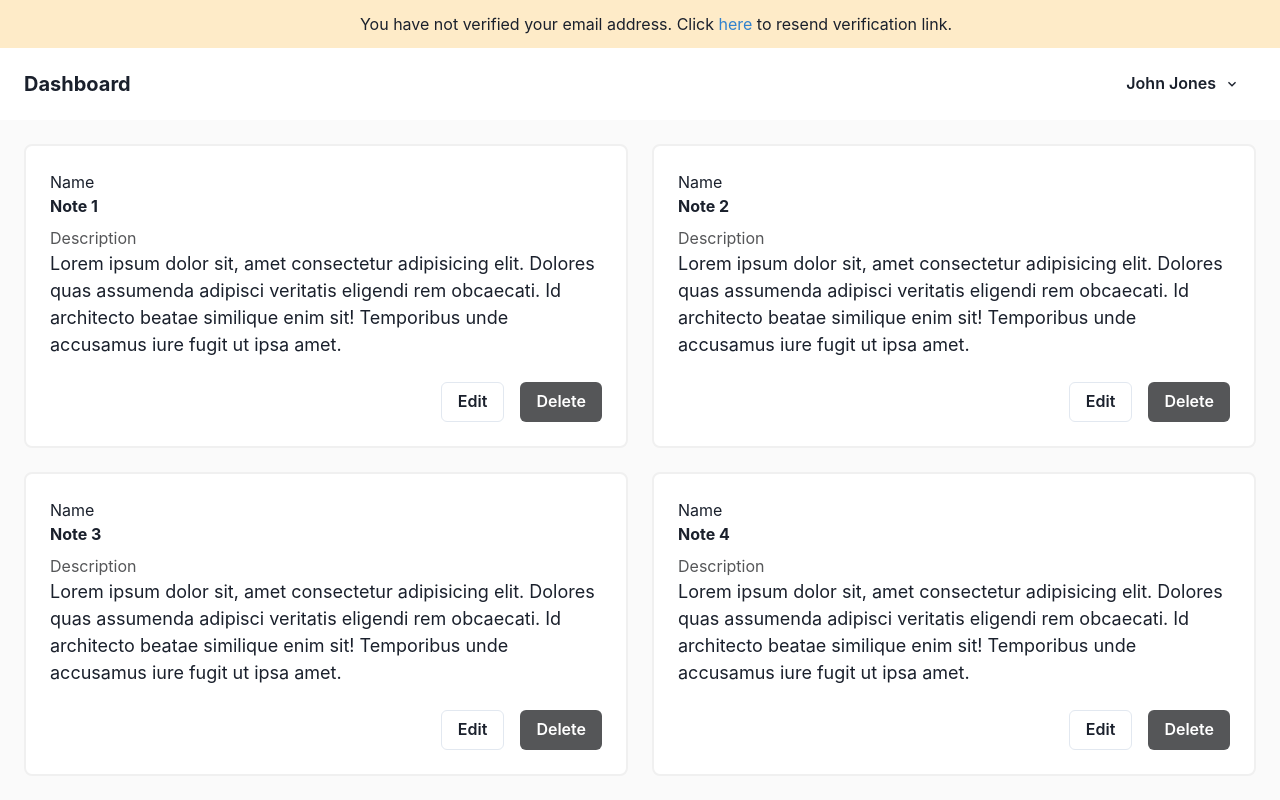
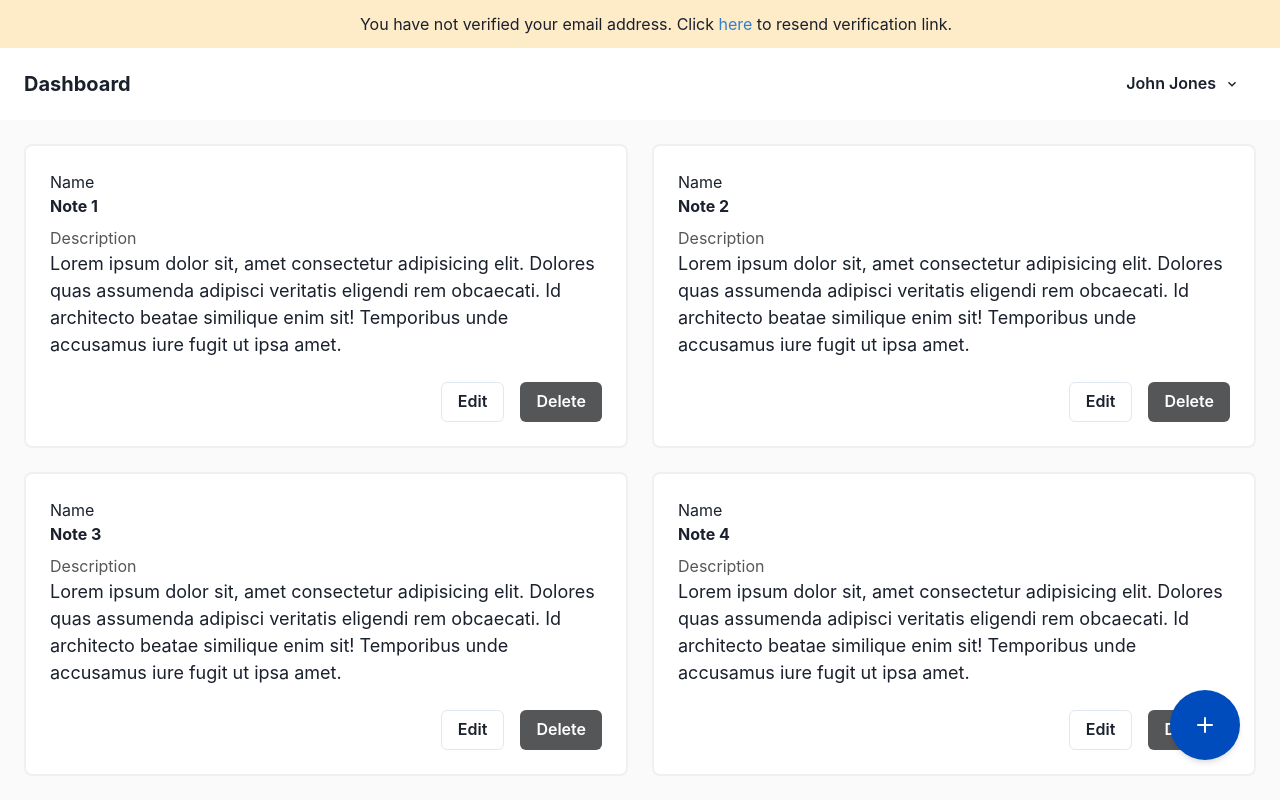
Before and after one commit to fluxstride/chakra_, a React (Create React App) app: page /dashboard in a window 1280 px wide. Built offline with nearby package versions, Linux system fonts and the light colour scheme.

Commit message:
implemented the create item modal

```diff
--- /dev/null
+++ b/src/components/CreateItemModal.tsx
@@ -0,0 +1,54 @@
+import {
+  Button,
+  FormControl,
+  FormLabel,
+  Input,
+  Modal,
+  ModalBody,
+  ModalContent,
+  ModalFooter,
+  ModalHeader,
+  ModalOverlay,
+  Textarea,
+} from "@chakra-ui/react";
+
+const CreateItemModal = ({ isOpen, onClose }: any) => {
+  return (
+    <>
+      <Modal isOpen={isOpen} onClose={onClose} blockScrollOnMount>
+        <ModalOverlay />
+        <ModalContent maxW="500px">
+          <ModalHeader fontSize="md">Create Item</ModalHeader>
+          <hr />
+          <ModalBody>
+            <form onSubmit={() => {}}>
+              <FormControl mb={4} color="#5F6166">
+                <FormLabel fontWeight="semibold">Name</FormLabel>
+                <Input borderWidth="1.2px" placeholder="Input item name here" />
+              </FormControl>
+              <FormControl color="#5F6166">
+                <FormLabel fontWeight="semibold">Add Note</FormLabel>
+                <Textarea
+                  rows={5}
+                  borderWidth="1.2px"
+                  placeholder="Type here"
+                />
+              </FormControl>
+            </form>
+          </ModalBody>
+
+          <ModalFooter gap={4}>
+            <Button colorScheme="gray" mr={3} onClick={onClose}>
+              Cancle
+            </Button>
+            <Button bg="#999A9B" color="white">
+              Create Event
+            </Button>
+          </ModalFooter>
+        </ModalContent>
+      </Modal>
+    </>
+  );
+};
+
+export default CreateItemModal;
--- a/src/components/Dashboard.tsx
+++ b/src/components/Dashboard.tsx
@@ -1,10 +1,11 @@
-import { ChevronDownIcon } from "@chakra-ui/icons";
+import { AddIcon, ChevronDownIcon } from "@chakra-ui/icons";
 import {
   Box,
   Button,
   Card,
   CardBody,
   Center,
+  Circle,
   Container,
   Flex,
   Heading,
@@ -13,14 +14,19 @@ import {
   MenuItem,
   MenuList,
   Text,
+  useDisclosure,
 } from "@chakra-ui/react";
 import { useEffect, useState } from "react";
 import { useNavigate } from "react-router";
+import { notes } from "../data";
+import CreateItemModal from "./CreateItemModal";
 import NotVerified from "./NotVerified";
 
 const Dashboard = () => {
   const navigate = useNavigate();
   const [isVerified, setIsVerified] = useState(false);
+  const { isOpen, onOpen, onClose } = useDisclosure();
+
   const user = null;
 
   // useEffect(() => {
@@ -29,32 +35,13 @@ const Dashboard = () => {
   //   }
   // });
 
-  const notes = [
-    {
-      name: "Note 1",
-      description:
-        "Lorem ipsum dolor sit, amet consectetur adipisicing elit. Dolores quas assumenda adipisci veritatis eligendi rem obcaecati. Id architecto beatae similique enim sit! Temporibus unde accusamus iure fugit ut ipsa amet.",
-    },
-    {
-      name: "Note 2",
-      description:
-        "Lorem ipsum dolor sit, amet consectetur adipisicing elit. Dolores quas assumenda adipisci veritatis eligendi rem obcaecati. Id architecto beatae similique enim sit! Temporibus unde accusamus iure fugit ut ipsa amet.",
-    },
-    {
-      name: "Note 3",
-      description:
-        "Lorem ipsum dolor sit, amet consectetur adipisicing elit. Dolores quas assumenda adipisci veritatis eligendi rem obcaecati. Id architecto beatae similique enim sit! Temporibus unde accusamus iure fugit ut ipsa amet.",
-    },
-    {
-      name: "Note 4",
-      description:
-        "Lorem ipsum dolor sit, amet consectetur adipisicing elit. Dolores quas assumenda adipisci veritatis eligendi rem obcaecati. Id architecto beatae similique enim sit! Temporibus unde accusamus iure fugit ut ipsa amet.",
-    },
-  ];
-
   return (
     <Box bg="#FAFAFA" height="100vh">
+      {/* check email verification */}
       {!isVerified && <NotVerified verificationLink="https:facebook.com" />}
+
+      {/* modal to create a new item */}
+      <CreateItemModal {...{ isOpen, onClose }} />
       <Box bg="#fff">
         <Container maxW={1600}>
           <Flex height="72px" px={2} justifyContent="space-between">
@@ -113,6 +100,19 @@ const Dashboard = () => {
             </Box>
           ))}
         </Flex>
+        <Circle
+          bg="#004CBD"
+          size="70px"
+          position="fixed"
+          bottom="40px"
+          right="40px"
+          zIndex={2}
+          shadow="md"
+          onClick={onOpen}
+          cursor="pointer"
+        >
+          <AddIcon color="#Fff" />
+        </Circle>
       </Container>
     </Box>
   );
--- /dev/null
+++ b/src/data.ts
@@ -0,0 +1,22 @@
+export const notes = [
+  {
+    name: "Note 1",
+    description:
+      "Lorem ipsum dolor sit, amet consectetur adipisicing elit. Dolores quas assumenda adipisci veritatis eligendi rem obcaecati. Id architecto beatae similique enim sit! Temporibus unde accusamus iure fugit ut ipsa amet.",
+  },
+  {
+    name: "Note 2",
+    description:
+      "Lorem ipsum dolor sit, amet consectetur adipisicing elit. Dolores quas assumenda adipisci veritatis eligendi rem obcaecati. Id architecto beatae similique enim sit! Temporibus unde accusamus iure fugit ut ipsa amet.",
+  },
+  {
+    name: "Note 3",
+    description:
+      "Lorem ipsum dolor sit, amet consectetur adipisicing elit. Dolores quas assumenda adipisci veritatis eligendi rem obcaecati. Id architecto beatae similique enim sit! Temporibus unde accusamus iure fugit ut ipsa amet.",
+  },
+  {
+    name: "Note 4",
+    description:
+      "Lorem ipsum dolor sit, amet consectetur adipisicing elit. Dolores quas assumenda adipisci veritatis eligendi rem obcaecati. Id architecto beatae similique enim sit! Temporibus unde accusamus iure fugit ut ipsa amet.",
+  },
+];
```
